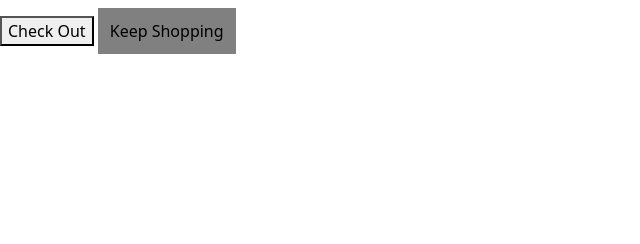
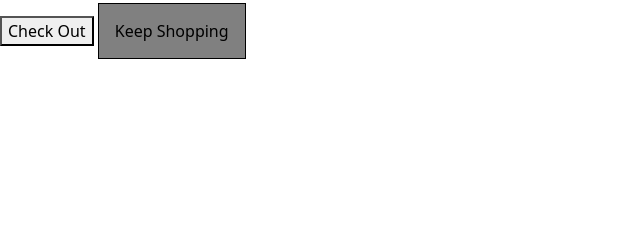
Before and after one commit to valeriejoplin/4013-Final-Project, a PHP site: page /frontEndAddCart.php in a window 1280 px wide. Shown: the part 182-426 px from the top of the page, without its empty margins (0-640 px from the left). Run offline with PHP 8.4, Linux system fonts and the light colour scheme; data that the repository does not hold is empty.

Commit message:
Update frontEndAddCart.php

```diff
--- a/frontEndAddCart.php
+++ b/frontEndAddCart.php
@@ -34,7 +34,8 @@
  .keepShopping{
 	   background-color: grey;
   color: black;
-  padding: .75em .75em;
+border: 1px solid black;
+  padding: 1em 1em;
   text-decoration: none;
 	}
 	</style>
```
